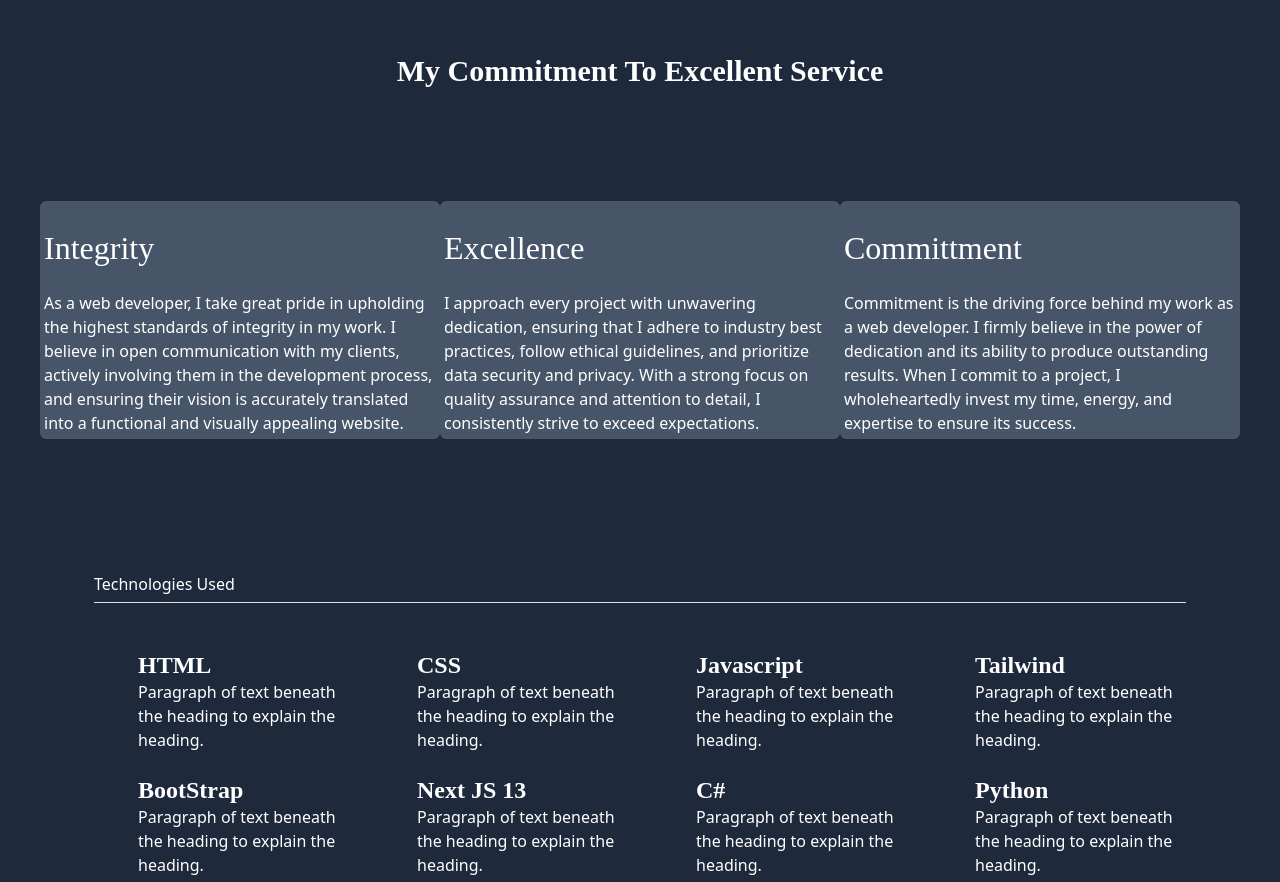
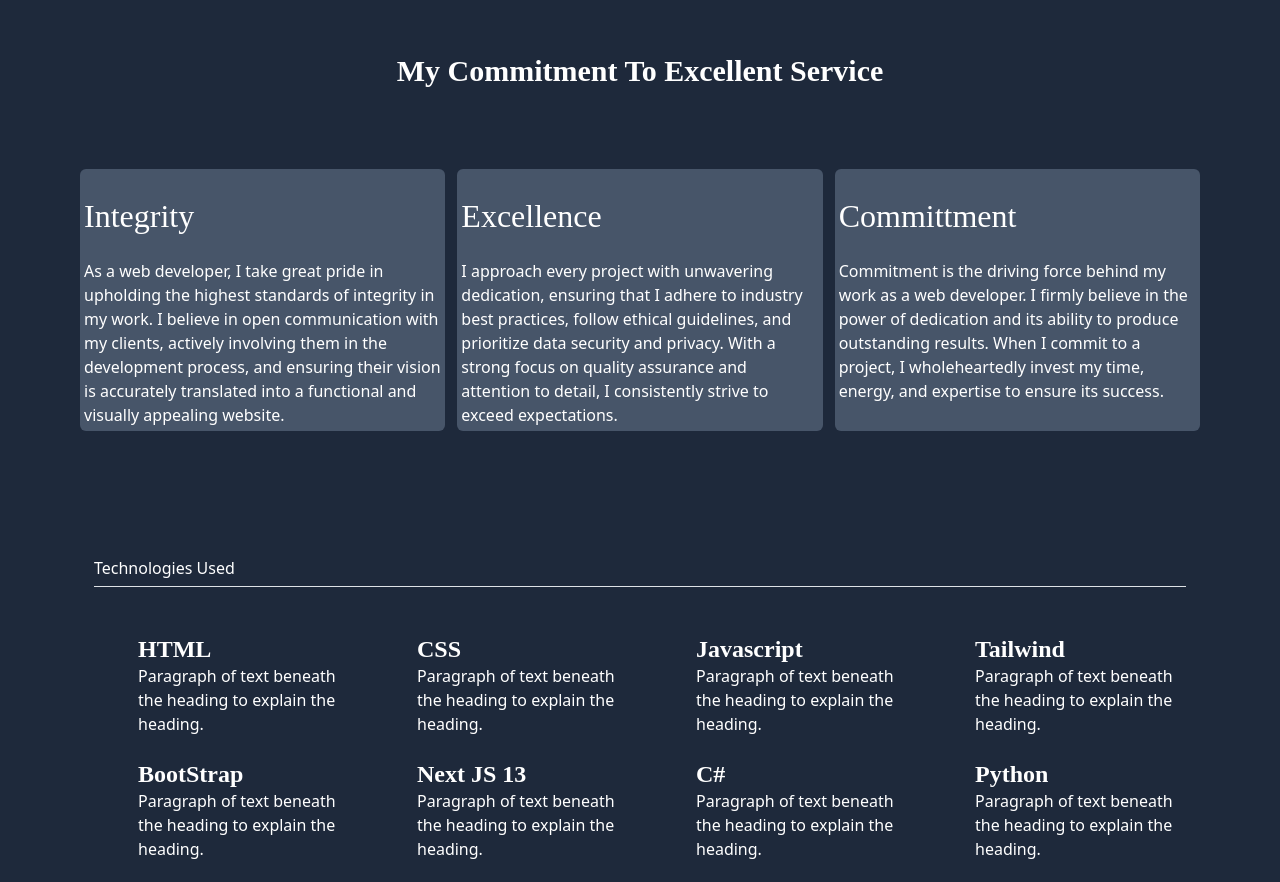
Before and after one commit to techforchrist5227/brettraperIO, a website: page index.html in a window 1280 px wide. Shown: the part 1360-2242 px from the top of the page. Drawn offline with nearby package versions, Linux system fonts and the light colour scheme.

Commit message:
Fixed the spacing with the commitments section
separated into rows and added spacing between

```diff
--- a/index.html
+++ b/index.html
@@ -81,8 +81,8 @@
 
          <hr id="Services" class="m-20">
       <h3  class="flex m-10 text-3xl font-poppins font-bold justify-center">My Commitment To Excellent Service</h3>
-      <div class="row g-4 py-5 row-cols-1 row-cols-lg-3 m-10 min-h-10">
-        <div class="feature col bg-slate-600 p-1 rounded-md">
+      <div class="row space-x-3 m-20 min-h-10">
+        <div class=" feature col bg-slate-600 p-1 rounded-md">
           <div class="feature-icon d-inline-flex align-items-center justify-content-center text-bg-primary bg-gradient fs-2 mb-3">
 
 
```
Also changed, not shown: build/css/styles.css.
